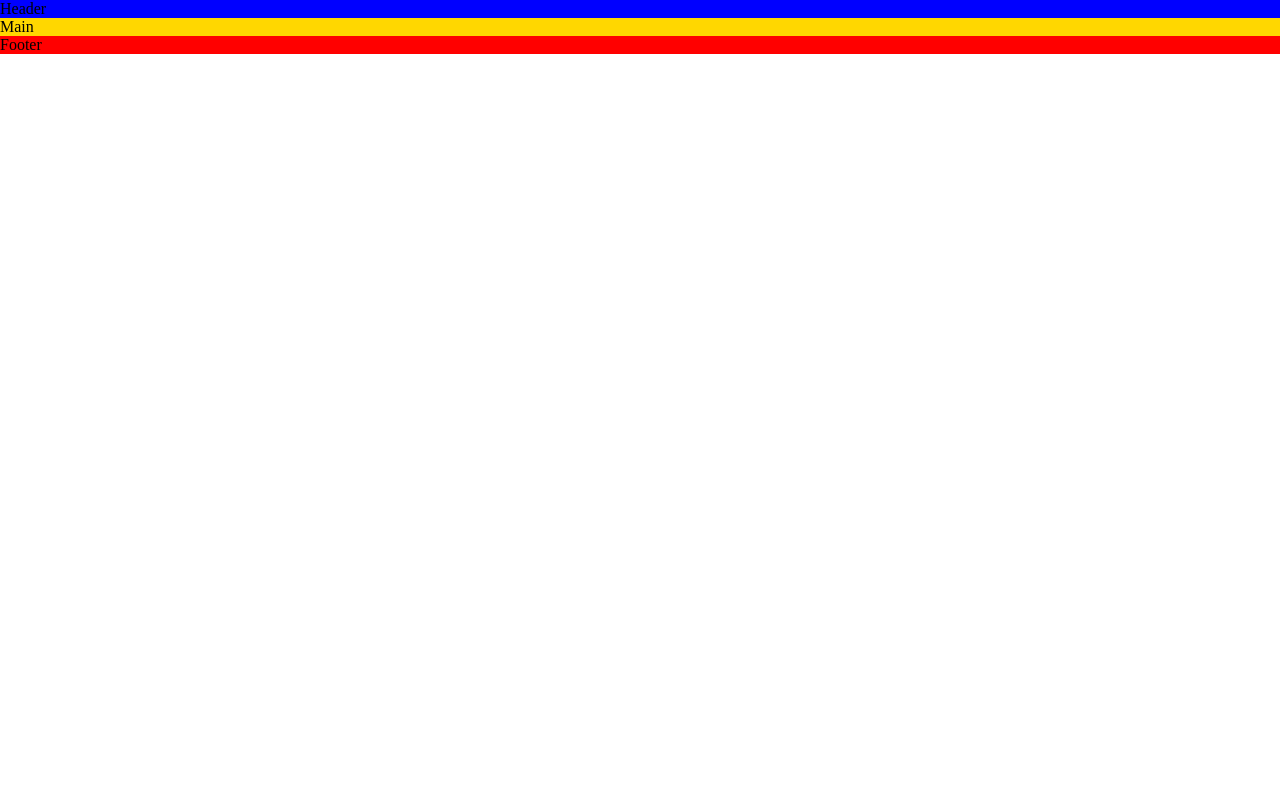
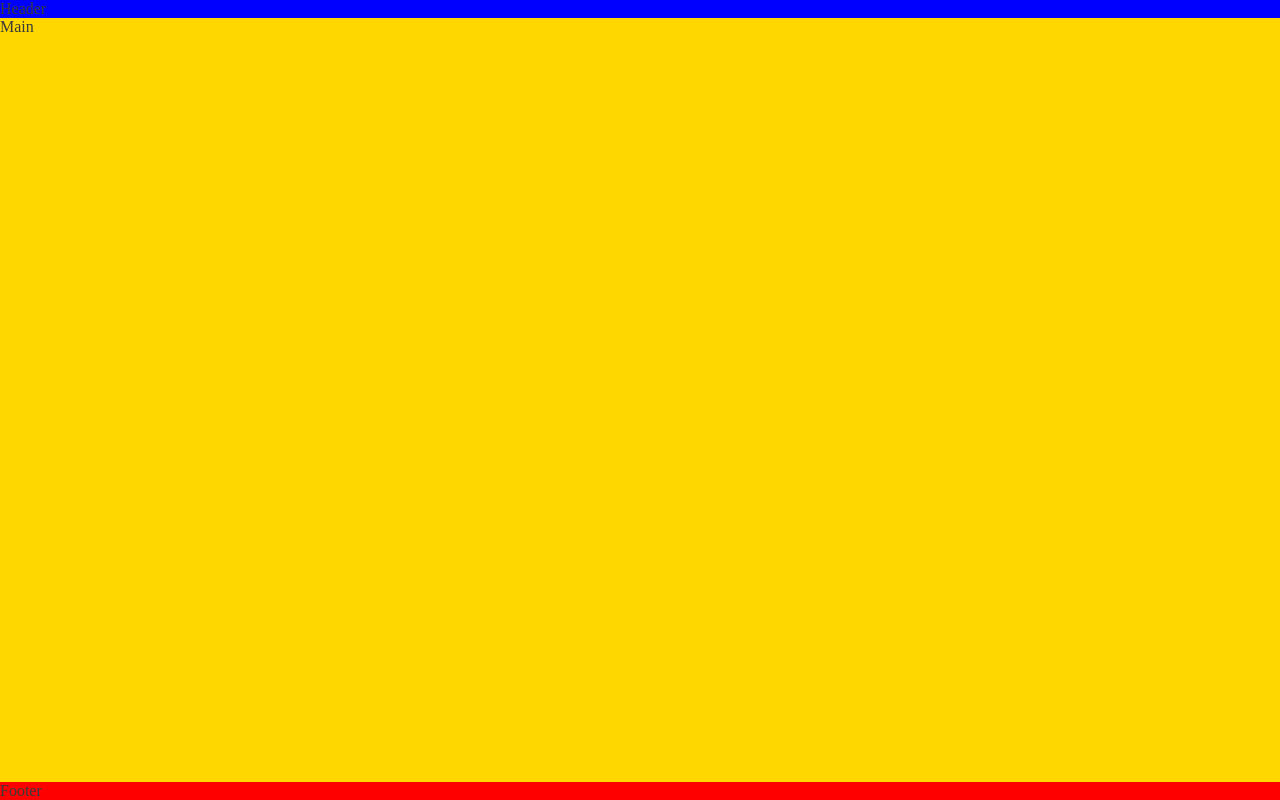
Before and after one commit to joemellis/LoveRuinning, a plain HTML site: page index.html in a window 1280 px wide. Drawn offline with Linux system fonts and the light colour scheme.

Commit message:
pushed footer down using flex styles

```diff
--- a/assets/css/style.css
+++ b/assets/css/style.css
@@ -1,18 +1,36 @@
+
+/*----astrix element to remove default padding and margin----*/
 *{
     margin:0px;
     padding:0px;
     box-sizing:border-box;
 }
 
+/*----body element----*/
+body{
+    min-height:100vh;
+    display:flex;
+    flex-direction: column;
 
+    /*----general page rules----*/
+    color:#3a3a3a;
+}
+
+/*----header element----*/
 header {
     background-color:blue;
 }
 
+/*----main element----*/
 main {
 background-color: gold;
+
+/*----make main element take up surplus space----*/
+flex:1 0 auto;
 }
 
+/*----footer element----*/
 footer {
 background-color: red;
+
 }
```
